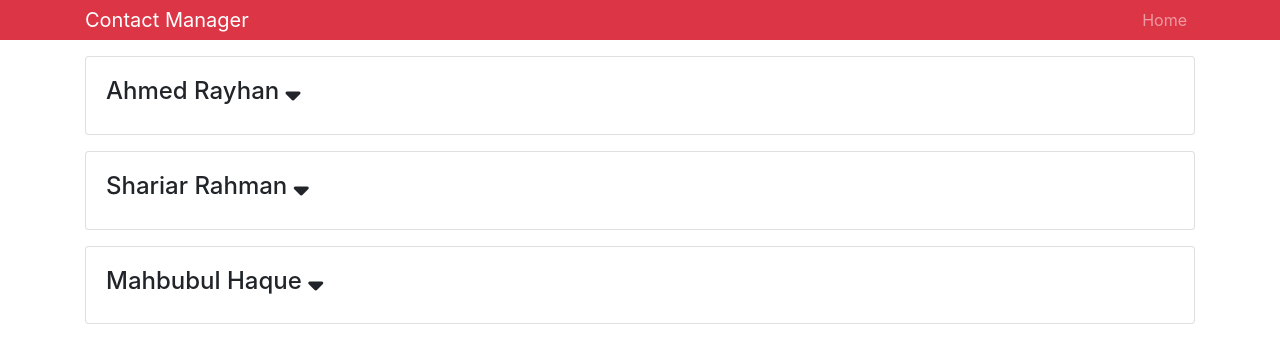
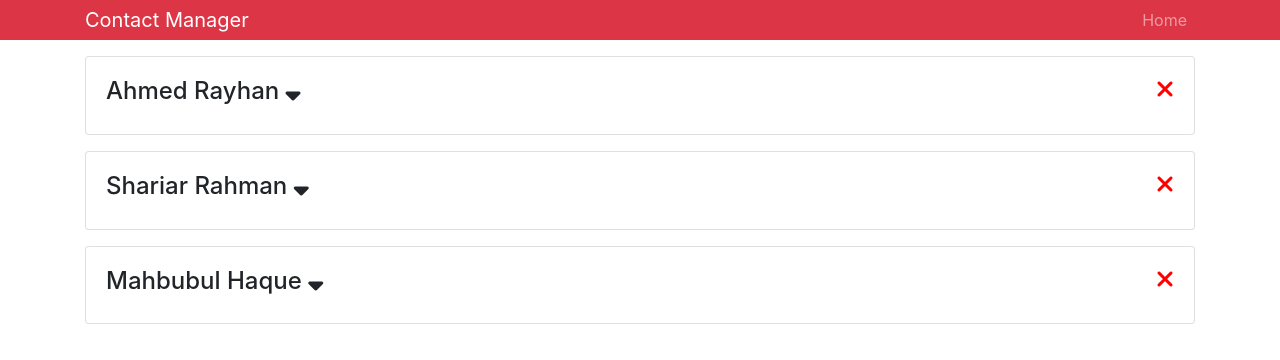
Before and after one commit to Raayhan/Contact-Manager, a React (Create React App) app: page / in a window 1280 px wide. Shown: the top 360 px of the page. Built offline with nearby package versions, Linux system fonts and the light colour scheme.

Commit message:
Added Delete Contact method

```diff
--- a/src/components/Contact.js
+++ b/src/components/Contact.js
@@ -5,7 +5,9 @@
   state = {
     showContactInfo: false,
   };
-
+  onDeleteClick = () => {
+    this.props.deleteClickHandler();
+  }
   render() {
     const { name, email, phone } = this.props.contact;
     const { showContactInfo } = this.state;
@@ -20,7 +22,9 @@
               })
             }
             className="fas fa-sort-down"
+            style={{ cursor: 'pointer' }}
           />
+          <i className="fas fa-times" style={{ cursor: 'pointer', float: 'right', color: 'red' }} onClick={this.onDeleteClick} />
         </h4>
 
         {showContactInfo ? (
@@ -36,5 +40,6 @@
 
 Contact.propTypes = {
   contact: PropTypes.object.isRequired,
+  deleteClickHandler: PropTypes.func.isRequired
 };
 export default Contact;
--- a/src/components/Contacts.js
+++ b/src/components/Contacts.js
@@ -23,12 +23,24 @@
       },
     ],
   };
+
+  deleteContact = (id) => {
+    const { contacts } = this.state;
+    const newContacts = contacts.filter(contact => contact.id !== id);
+    this.setState({
+      contacts: newContacts
+    })
+
+  }
   render() {
     const { contacts } = this.state;
     return (
       <React.Fragment>
         {contacts.map((contact) => (
-          <Contact key={contact.id} contact={contact} />
+          <Contact key={contact.id}
+            contact={contact}
+            deleteClickHandler={this.deleteContact.bind(this, contact.id)}
+          />
         ))}
       </React.Fragment>
     );
```
